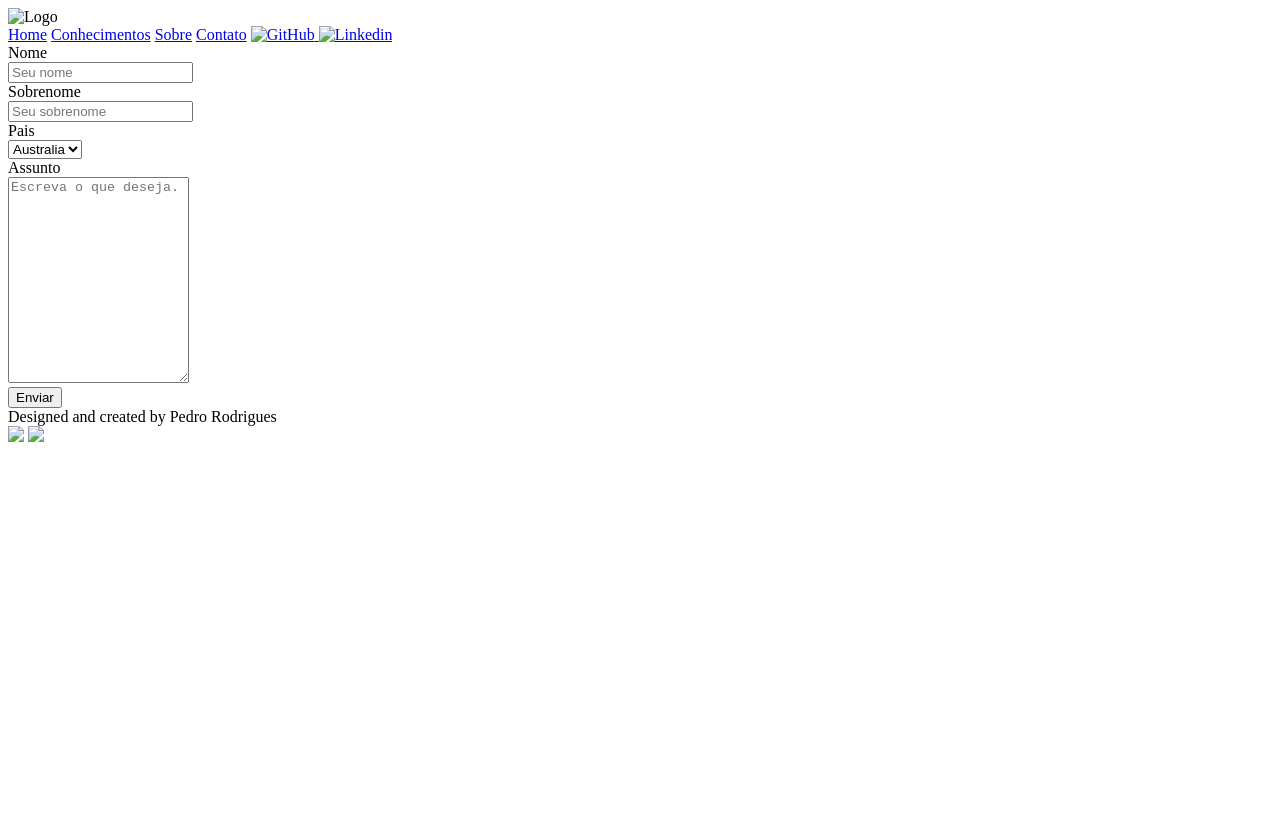
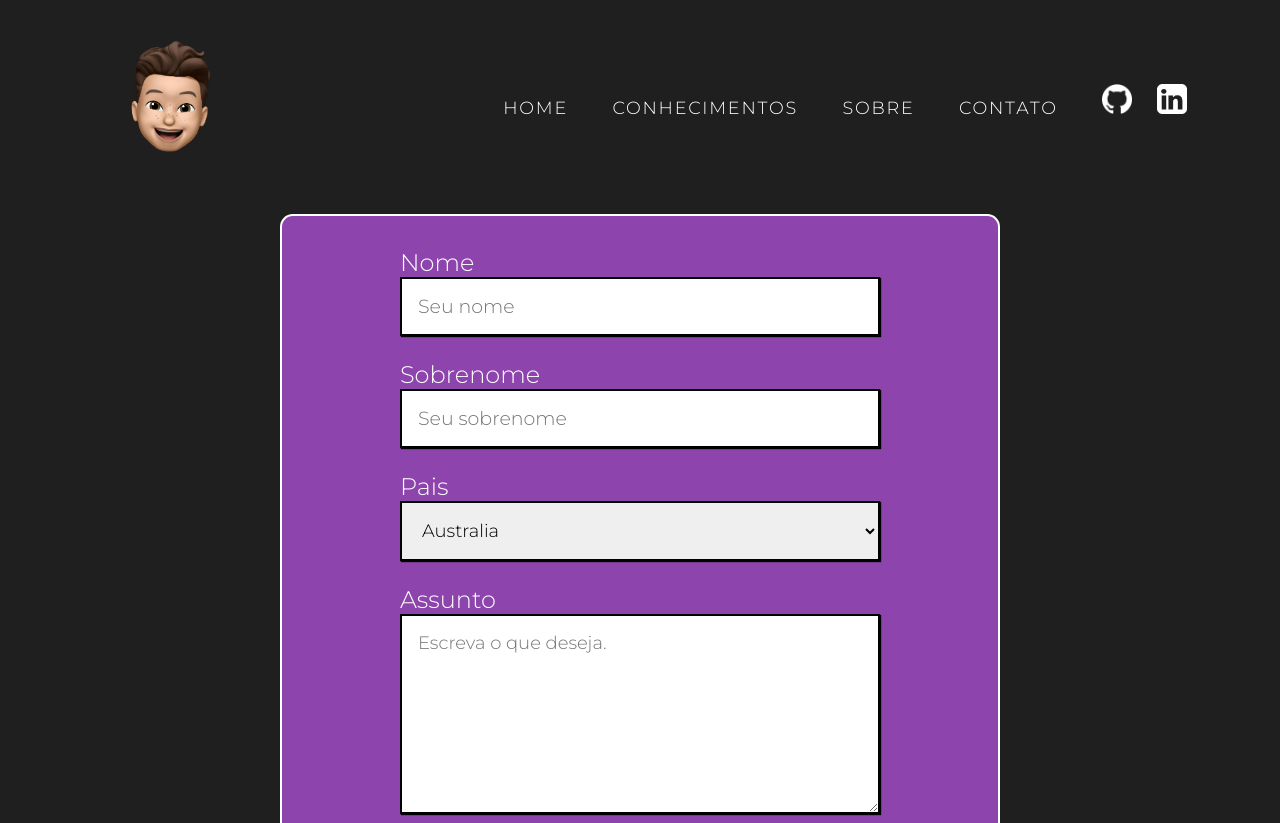
Before and after one commit to pdrfps1/portfolio, a plain HTML site: page contato.html in a window 1280 px wide. Shown: the top 823 px of the page. Before the commit the page ends 800 px from the top, so only its background shows below. Drawn offline with Linux system fonts and the light colour scheme.

Commit message:
Hotfix (1.3)

```diff
--- a/contato.html
+++ b/contato.html
@@ -5,7 +5,7 @@
     <meta http-equiv="X-UA-Compatible" content="IE=edge" />
     <meta name="viewport" content="width=device-width, initial-scale=1.0" />
     <link rel="stylesheet" href="https://fonts.googleapis.com/css?family=Roboto"/>
-    <link rel="stylesheet" href="../styles/contato.css" />
+    <link rel="stylesheet" href="./style.css" />
     <link rel="preconnect" href="https://fonts.googleapis.com" />
     <link rel="preconnect" href="https://fonts.gstatic.com" crossorigin />
     <link href="https://fonts.googleapis.com/css2?family=Noto+Sans&display=swap" rel="stylesheet"/>
@@ -15,7 +15,7 @@
     <header>
       <div class="navbar">
         <img
-          src="../images/avatar.png"
+          src="./img/avatar.png"
           alt="Logo"
           class="logo"
           href="index.html"
@@ -27,14 +27,14 @@
           <a class="btn" href="contato.html">Contato</a>
           <a href="https://github.com/pdrfps1">
             <img
-              src="../images/github.png"
+              src="./img/github.png"
               alt="GitHub"
               class="img-github"
             />
           </a>
           <a href="https://www.linkedin.com/in/pedro-rodrigues-b527181b6/">
             <img
-              src="../images/linkedin.png"
+              src="./img/linkedin.png"
               alt="Linkedin"
               class="img-linkedin"
             />
@@ -112,10 +112,6 @@
 
     <footer class="rodape">
       <a>Designed and created by Pedro Rodrigues</a>
-      <div class="social-media-footer">
-        <img src="../images/github.png" class="github-footer" />
-        <img src="../images/linkedin.png" class="linkedin-footer" />
-      </div>
     </footer>
   </body>
 </html>
--- a/style.css
+++ b/style.css
@@ -259,7 +259,7 @@ body {
 }
 
 .container .box {
-  width: calc(33% - 0px);
+  width: calc(33% - 5px);
   background: rgb(40, 40, 40);
   display: flex;
   flex-direction: column;
@@ -476,3 +476,73 @@ body {
  .btn-cssbuttons:hover ul li:nth-child(3) a {
   transition-delay: 0.25s;
  }
+
+
+ form {
+  background: #8e44ad;
+  padding: 2rem;
+  display: flex;
+  flex-direction: column;
+  align-items: center;
+  justify-content: space-between;
+  border-radius: 0.8rem;
+  width: 45rem;
+  font-size: 1.5rem;
+  border: 2px solid white;
+  gap: 1.5rem;
+  margin-top: 2rem;
+  margin-bottom: 4rem;
+}
+
+input {
+  width: 30rem;
+  border: 2px solid black;
+  padding: 1rem;
+  box-shadow: 1px 1px 1px black;
+}
+
+input[type="text"] {
+  font-size: 19px;
+}
+
+select {
+  width: 30rem;
+  border: 2px solid black;
+  padding: 1rem;
+  box-shadow: 1px 1px 1px black;
+}
+
+select[name="country"] {
+  font-size: 18px;
+}
+
+textarea {
+  width: 30rem;
+  border: 2px solid black;
+  padding: 1rem;
+  box-shadow: 1px 1px 1px black;
+}
+
+textarea[name="subject"] {
+  font-size: 18px;
+}
+
+.btn-alt {
+  width: fit-content;
+  font-family: "Montserrat", sans-serif;
+  font-size: 1.3rem;
+  height: 100%;
+  margin-bottom: 10px;
+  cursor: pointer;
+  background: none;
+  border: 2px solid #ffffff;
+  border-radius: 5px;
+  color: #fff;
+  transition: all 0.5s linear;
+  padding: 0.5rem 0.5rem;
+}
+
+.btn-alt:hover {
+  background: #ffffff;
+  color: #8e44ad;
+}
```
Also changed, not shown: index.html (+4 -9 lines).
